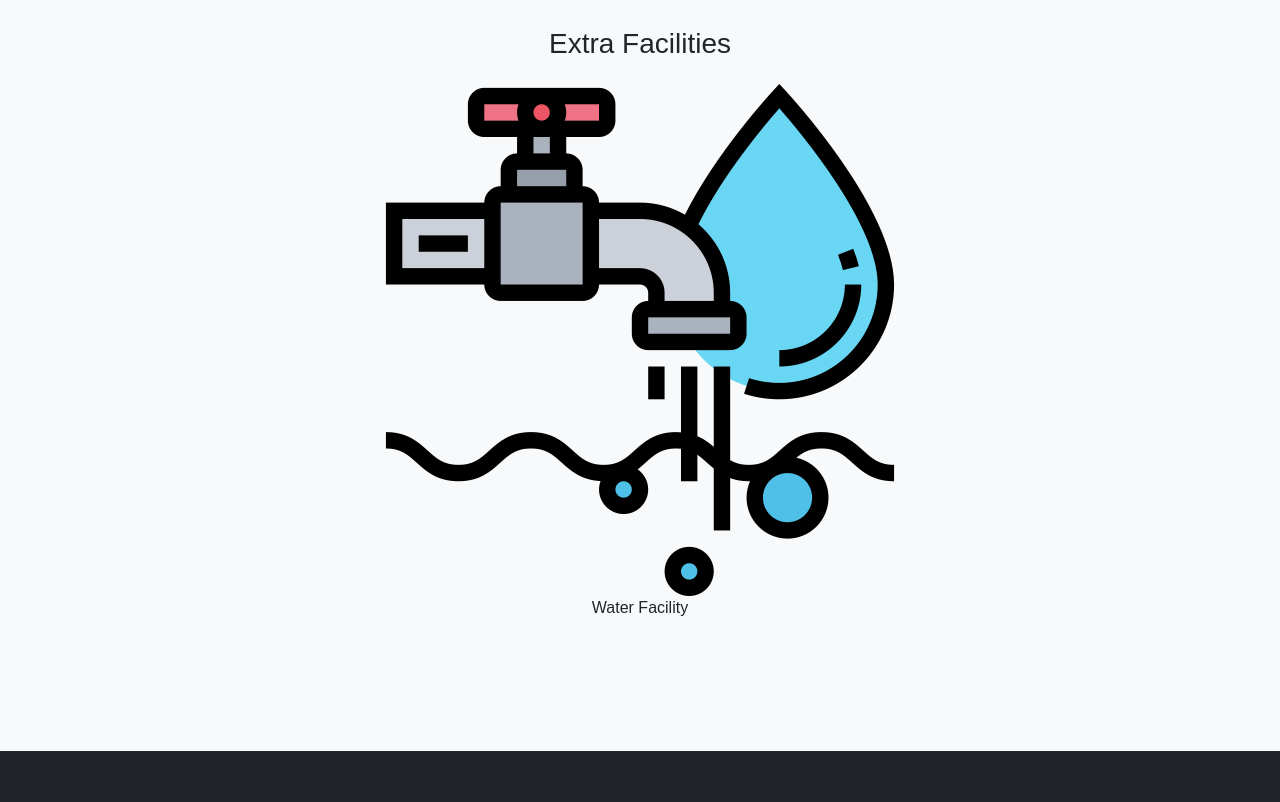
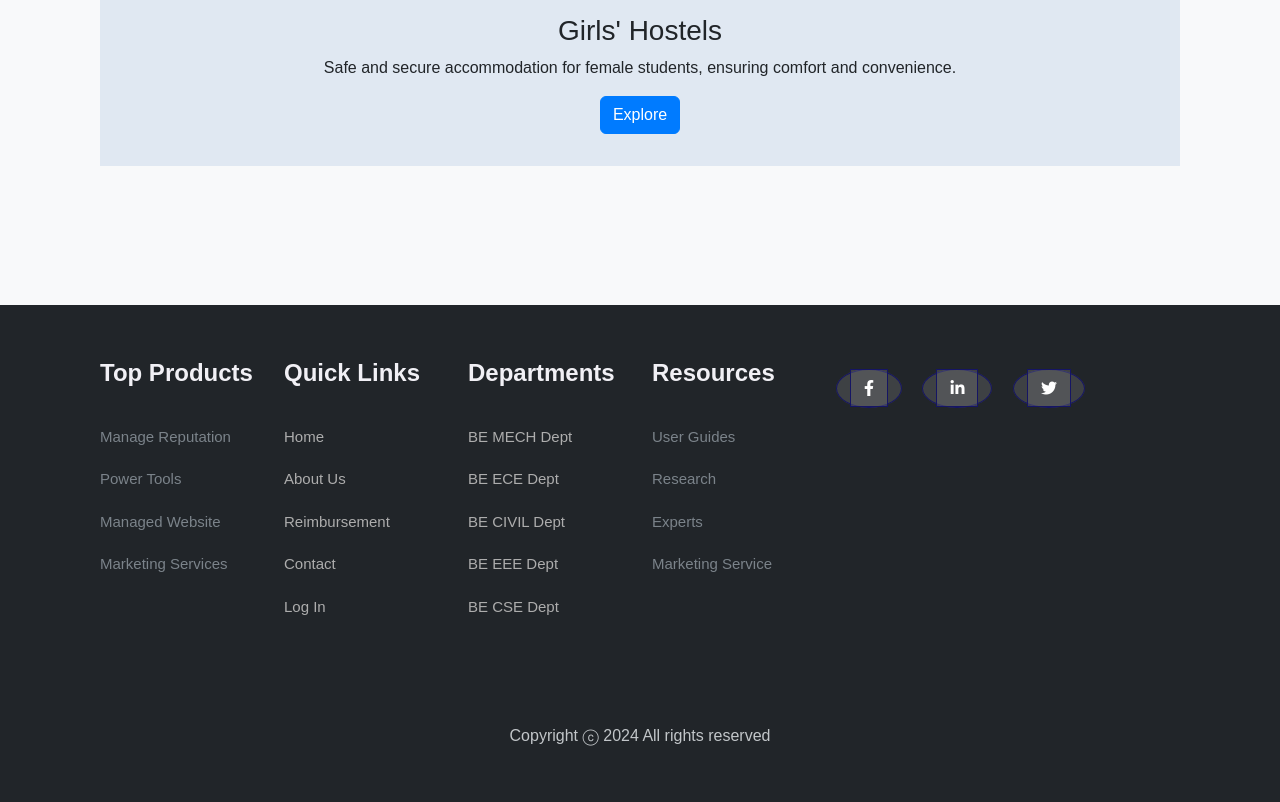
Before and after one commit to 1BhavaniR/Hostel-Mess-Management, a PHP site: page /about.php in a window 1280 px wide. Shown: the part 1349-2151 px from the top of the page. Run offline with PHP 8.4, Linux system fonts and the light colour scheme; a stand-in replaces the project's code that opens the database connection.

Commit message:
about page

```diff
--- a/about.php
+++ b/about.php
@@ -2,110 +2,41 @@
 
 <div class="content">
     <div class="container about mt-5">
-        <!-- Title and Background Paragraph with Opacity and Animation -->
+        <!-- Title and Background Paragraph -->
         <h2 class="text-center mb-4">About Our College Hostels</h2>
         <div class="bg-opacity p-4 mb-5 text-center fade-in">
             <p>Welcome to our college hostels! We provide a safe, comfortable, and supportive living environment for our students. Our hostels are designed to foster a sense of community while offering all the necessary facilities to ensure a pleasant stay.</p>
         </div>
 
-        <div class="row">
-            <!-- Boys' Hostels -->
-            <div class="col-md-4 mb-4">
-                <div class="card">
-                    <img src="assets/images/hostels/b1.png" class="card-img-top" alt="Boys Hostel 1">
+        <!-- Boys' Hostels Row -->
+        <div class="row text-center mb-5">
+            <div class="col-md-12">
+                <h3 class="text-center mb-4">Boys' Hostels</h3>
+            </div>
+            <div class="col-md-12 mb-4">
+                <div class="card hostel-card">
+                    <img src="assets/images/hostels/boys-hostel.jpg" class="card-img-top" alt="Boys Hostel">
                     <div class="card-body">
-                        <h5 class="card-title">Boys' Hostel</h5>
-                        <p class="card-text">Welcome to B1 Hostel. The B1 Hostel offers accommodation for approximately 204 members within the college hostel premises, providing comfortable living spaces for our students.</p>
-                    </div>
-                </div>
-            </div>
-
-            <div class="col-md-4 mb-4">
-                <div class="card">
-                    <img src="assets/images/hostels/b2.jpeg" class="card-img-top" alt="Boys Hostel 2">
-                    <div class="card-body">
-                        <h5 class="card-title">Boys' Hostel 2</h5>
-                        <p class="card-text">With space for approximately 201 members, the B2 Hostel provides accommodation within the college hostel, ensuring a convenient living environment for our students.</p>
-                    </div>
-                </div>
-            </div>
-
-            <div class="col-md-4 mb-4">
-                <div class="card">
-                    <img src="assets/images/hostels/b3.jpeg" class="card-img-top" alt="Boys Hostel 3">
-                    <div class="card-body">
-                        <h5 class="card-title">Boys' Hostel 3</h5>
-                        <p class="card-text">Hosting around 153 members, the B3 Hostel serves as a comfortable residence for our students, contributing to a vibrant living community.</p>
-                    </div>
-                </div>
-            </div>
-
-            <div class="col-md-4 mb-4">
-                <div class="card">
-                    <img src="assets/images/hostels/g1.jpeg" class="card-img-top" alt="Girls Hostel 1">
-                    <div class="card-body">
-                        <h5 class="card-title">Girls' Hostel 1</h5>
-                        <p class="card-text">A home away from home. Safe and secure living with all facilities.</p>
-                    </div>
-                </div>
-            </div>
-
-            <div class="col-md-4 mb-4">
-                <div class="card">
-                    <img src="assets/images/hostels/g2.jpeg" class="card-img-top" alt="Girls Hostel 2">
-                    <div class="card-body">
-                        <h5 class="card-title">Girls' Hostel 2</h5>
-                        <p class="card-text">A home away from home. Safe and secure living with all facilities.</p>
+                        <h5 class="card-title">Boys' Hostels</h5>
+                        <p class="card-text">Explore comfortable and well-facilitated boys' hostels available on campus.</p>
+                        <a href="mens-hostel.php" class="btn btn-primary">Explore</a>
                     </div>
                 </div>
             </div>
         </div>
 
-        <div class="extra-facilities mt-5">
-            <h3 class="text-center mb-4">Extra Facilities</h3>
-            <div id="carouselFacilities" class="carousel slide" data-ride="carousel">
-                <div class="carousel-inner">
-                    <div class="carousel-item active">
-                        <div class="facility-item text-center">
-                            <img src="assets/icons/water-tap.png" alt="Water Facility" class="facility-icon">
-                            <p>Water Facility</p>
-                        </div>
-                    </div>
-                    <div class="carousel-item">
-                        <div class="facility-item text-center">
-                            <img src="assets/icons/newspaper.png" alt="Newspaper and Magazines" class="facility-icon">
-                            <p>Newspaper and Magazines</p>
-                        </div>
-                    </div>
-                    <div class="carousel-item">
-                        <div class="facility-item text-center">
-                            <img src="assets/icons/gym.png" alt="Mini Gym" class="facility-icon">
-                            <p>Mini Gym</p>
-                        </div>
-                    </div>
-                    <div class="carousel-item">
-                        <div class="facility-item text-center">
-                            <img src="assets/icons/watch-tv.png" alt="TV Facility" class="facility-icon">
-                            <p>TV Facility</p>
-                        </div>
-                    </div>
-                    <div class="carousel-item">
-                        <div class="facility-item text-center">
-                            <img src="assets/icons/sports.png" alt="Sports Kit" class="facility-icon">
-                            <p>Sports Kit</p>
-                        </div>
-                    </div>
-                    <div class="carousel-item">
-                        <div class="facility-item text-center">
-                            <img src="assets/icons/bunk-bed.png" alt="Separate Cot, Table, and Chair" class="facility-icon">
-                            <p>Separate Cot, Table, and Chair</p>
-                        </div>
-                    </div>
-                    <div class="carousel-item">
-                        <div class="facility-item text-center">
-                            <img src="assets/icons/phone-booth.png" alt="STD Booth and Browsing Center" class="facility-icon">
-                            <p>STD Booth and Browsing Center</p>
-                        </div>
+        <!-- Girls' Hostels Row -->
+        <div class="row text-center">
+            <div class="col-md-12">
+                <h3 class="text-center mb-4">Girls' Hostels</h3>
+            </div>
+            <div class="col-md-12 mb-4">
+                <div class="card hostel-card">
+                    <img src="assets/images/hostels/g1.jpeg" class="card-img-top" alt="Girls Hostel">
+                    <div class="card-body">
+                        <h5 class="card-title">Girls' Hostels</h5>
+                        <p class="card-text">Safe and secure accommodation for female students, ensuring comfort and convenience.</p>
+                        <a href="womens-hostel.php" class="btn btn-primary">Explore</a>
                     </div>
                 </div>
             </div>
@@ -113,28 +44,47 @@
     </div>
 </div>
 
-<!-- JavaScript to Control the Carousel -->
-
-
-<!-- CSS for smoother scaling effect -->
-<style>
-.facility-item {
-    transition: transform 0.5s ease; /* Smoother scaling transition */
-}
-</style>
-
-<?php include('includes/footer.php'); ?>
-
 <!-- Additional CSS -->
 <style>
+/* General Styling */
 .bg-opacity {
-    background-color: rgba(255, 255, 255, 0.8); /* White with opacity */
+    background-color: rgba(255, 255, 255, 0.9); /* Slightly transparent background */
     border-radius: 10px;
-    margin-bottom: 30px; /* Ensure space below */
+    padding: 20px;
+    box-shadow: 0 4px 8px rgba(0, 0, 0, 0.1); /* Subtle shadow for the background */
 }
+
+.card-img-top {
+    height: 300px; /* Adjust the image height */
+    object-fit: cover;
+}
+.text-center {
+    color: #333; /* Darker, professional color */
+}
+.btn-primary {
+    background-color: #007bff; /* College blue color */
+    border-color: #007bff;
+    transition: background-color 0.3s ease; /* Smooth button color change */
+}
+.btn-primary:hover {
+    background-color: #0056b3; /* Darker blue on hover */
+}
+
+/* Interactivity and Hover Effects */
+.hostel-card:hover {
+    transform: translateY(-10px); /* Slight lift effect on hover */
+    box-shadow: 0 8px 16px rgba(0, 0, 0, 0.2); /* Add shadow on hover */
+    transition: transform 0.3s ease, box-shadow 0.3s ease;
+}
+.card {
+    border: none; /* Remove border */
+    transition: transform 0.3s ease, box-shadow 0.3s ease;
+}
+
+/* Additional Styling for Smooth Transitions */
 .fade-in {
     opacity: 0;
-    animation: fadeIn 1s forwards; /* Fade-in effect */
+    animation: fadeIn 1s forwards;
 }
 @keyframes fadeIn {
     to {
@@ -146,7 +96,8 @@
 <!-- Additional JavaScript -->
 <script>
 $(document).ready(function() {
-    // Trigger the fade-in effect on page load
-    $('.fade-in').css('opacity', '1');
+    $('.fade-in').css('opacity', '1'); // Trigger fade-in effect
 });
 </script>
+
+<?php include('includes/footer.php'); ?>
--- a/mess_management.sql
+++ b/mess_management.sql
@@ -25,7 +25,7 @@ CREATE TABLE IF NOT EXISTS mess_menu (
     meal_time VARCHAR(10) NOT NULL,
     menu TEXT NOT NULL
 );
-<<<<<<< HEAD
+
 CREATE TABLE mess_users (
     id INT AUTO_INCREMENT PRIMARY KEY,
     email VARCHAR(255) NOT NULL UNIQUE,
@@ -37,7 +37,6 @@ INSERT INTO mess_users (email, password) VALUES
 ('mess1@hostel.com', 'mess123'),
 ('mess2@hostel.com', 'mess456');
 
-=======
 
 
 --
```
Also changed, not shown: mens-hostel.php (added, +152 -0 lines), womens-hostel.php (added, +152 -0 lines).
